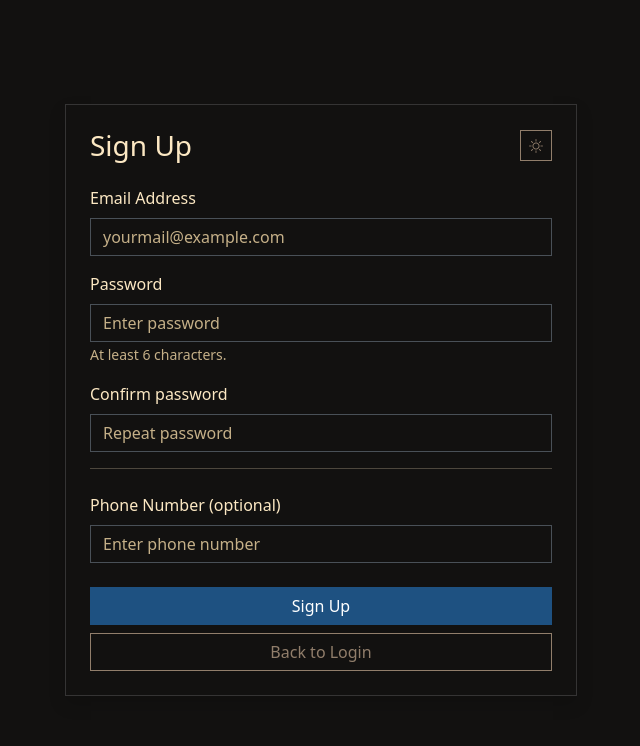
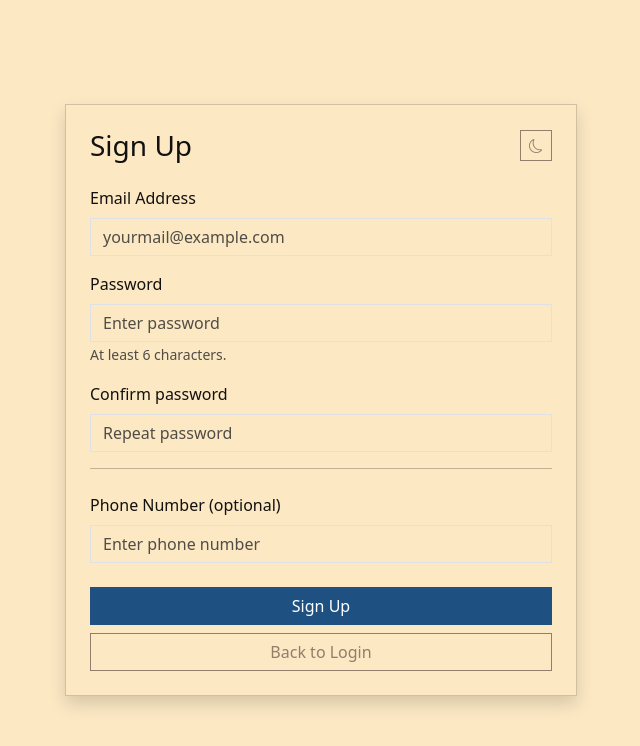
Before and after one commit to TZIKADA/RT-Radio, a React (Vite) app in the folder client/: page /sign-up in a window 1280 px wide. Shown: the top 746 px of the page, without its empty margins (319-959 px from the left). Built offline with nearby package versions, Linux system fonts and the light colour scheme; no server answers.

Commit message:
Make theme follow system by default

```diff
--- a/client/index.html
+++ b/client/index.html
@@ -1,10 +1,26 @@
 <!doctype html>
-<html lang="en" data-bs-theme="dark">
+<html lang="en">
     <head>
         <meta charset="UTF-8" />
         <link rel="icon" type="image/x-icon" href="/favicon.ico" />
         <meta name="viewport" content="width=device-width, initial-scale=1.0" />
         <title>RT-Radio</title>
+        <script>
+            const themePreference = window.matchMedia(
+                "(prefers-color-scheme: dark)",
+            );
+            const applySystemTheme = () => {
+                if (document.documentElement.dataset.themeOverride !== "true") {
+                    document.documentElement.setAttribute(
+                        "data-bs-theme",
+                        themePreference.matches ? "dark" : "light",
+                    );
+                    window.dispatchEvent(new Event("system-theme-change"));
+                }
+            };
+            applySystemTheme();
+            themePreference.addEventListener("change", applySystemTheme);
+        </script>
     </head>
     <body>
         <div id="root"></div>
--- a/client/src/components/ToggleTheme.tsx
+++ b/client/src/components/ToggleTheme.tsx
@@ -1,14 +1,33 @@
-import { useState } from "react";
+import { useEffect, useState } from "react";
 import { Button } from "react-bootstrap";
 
+function getCurrentTheme() {
+    const theme = document.documentElement.getAttribute("data-bs-theme");
+    if (theme === "dark" || theme === "light") return theme;
+
+    return typeof window.matchMedia === "function" &&
+        window.matchMedia("(prefers-color-scheme: dark)").matches
+        ? "dark"
+        : "light";
+}
+
 export default function ThemeToggle() {
-    const [theme, setTheme] = useState<string>(
-        document.documentElement.getAttribute("data-bs-theme") ?? "dark",
-    );
+    const [theme, setTheme] = useState(getCurrentTheme);
+
+    useEffect(() => {
+        function syncTheme() {
+            setTheme(getCurrentTheme());
+        }
+
+        window.addEventListener("system-theme-change", syncTheme);
+        return () =>
+            window.removeEventListener("system-theme-change", syncTheme);
+    }, []);
 
     function toggle() {
         const next = theme === "dark" ? "light" : "dark";
         document.documentElement.setAttribute("data-bs-theme", next);
+        document.documentElement.dataset.themeOverride = "true";
         setTheme(next);
     }
 
```
Also changed, not shown: 1 other file (tests, documents, lock files or other folders).
